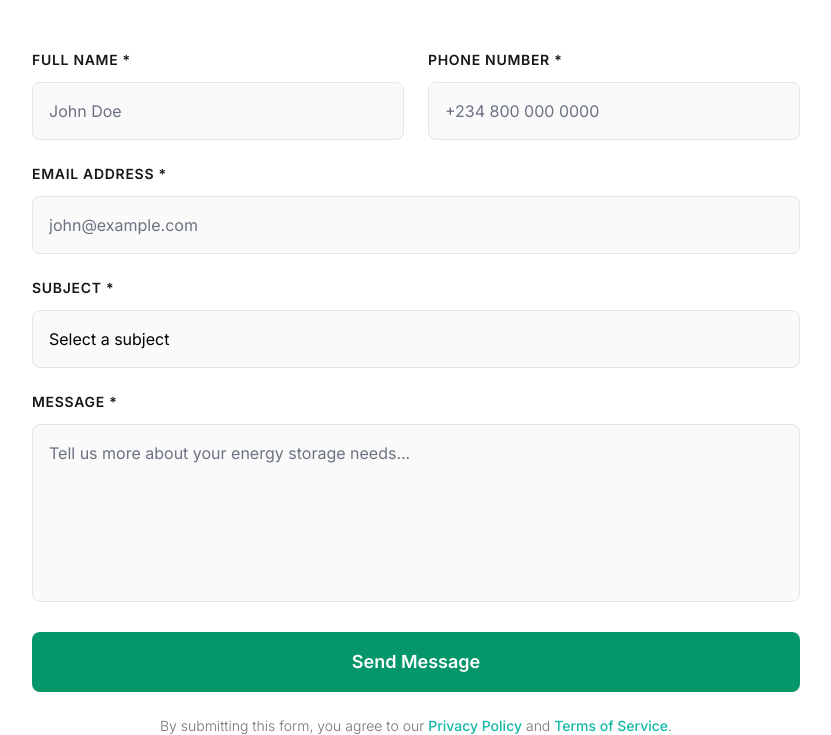
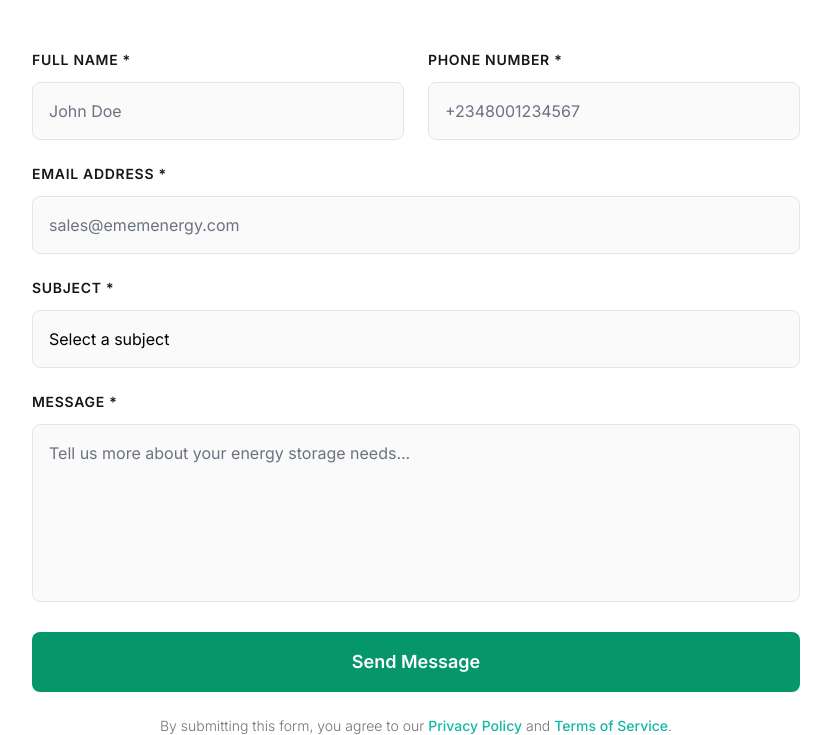
Before and after one commit to Innotexco/Emem_solar, a Django app: page /contact/ in a window 1280 px wide. Shown: the part 1082-1817 px from the top of the page, without its empty margins (224-1055 px from the left). Run offline with Django 5.2, Linux system fonts and the light colour scheme; some libraries are stand-ins or nearby versions.

Commit message:
Update contact.html

```diff
--- a/main/templates/main/contact.html
+++ b/main/templates/main/contact.html
@@ -164,7 +164,7 @@
                             type="tel"
                             id="phone"
                             name="phone"
-                            placeholder="+234 800 000 0000"
+                            placeholder="+2348001234567"
                             required
                             class="form-input w-full px-4 py-4 rounded-lg">
                     </div>
@@ -178,7 +178,7 @@
                         type="email"
                         id="email"
                         name="email"
-                        placeholder="john@example.com"
+                        placeholder="sales@ememenergy.com"
                         required
                         class="form-input w-full px-4 py-4 rounded-lg">
                 </div>
```
